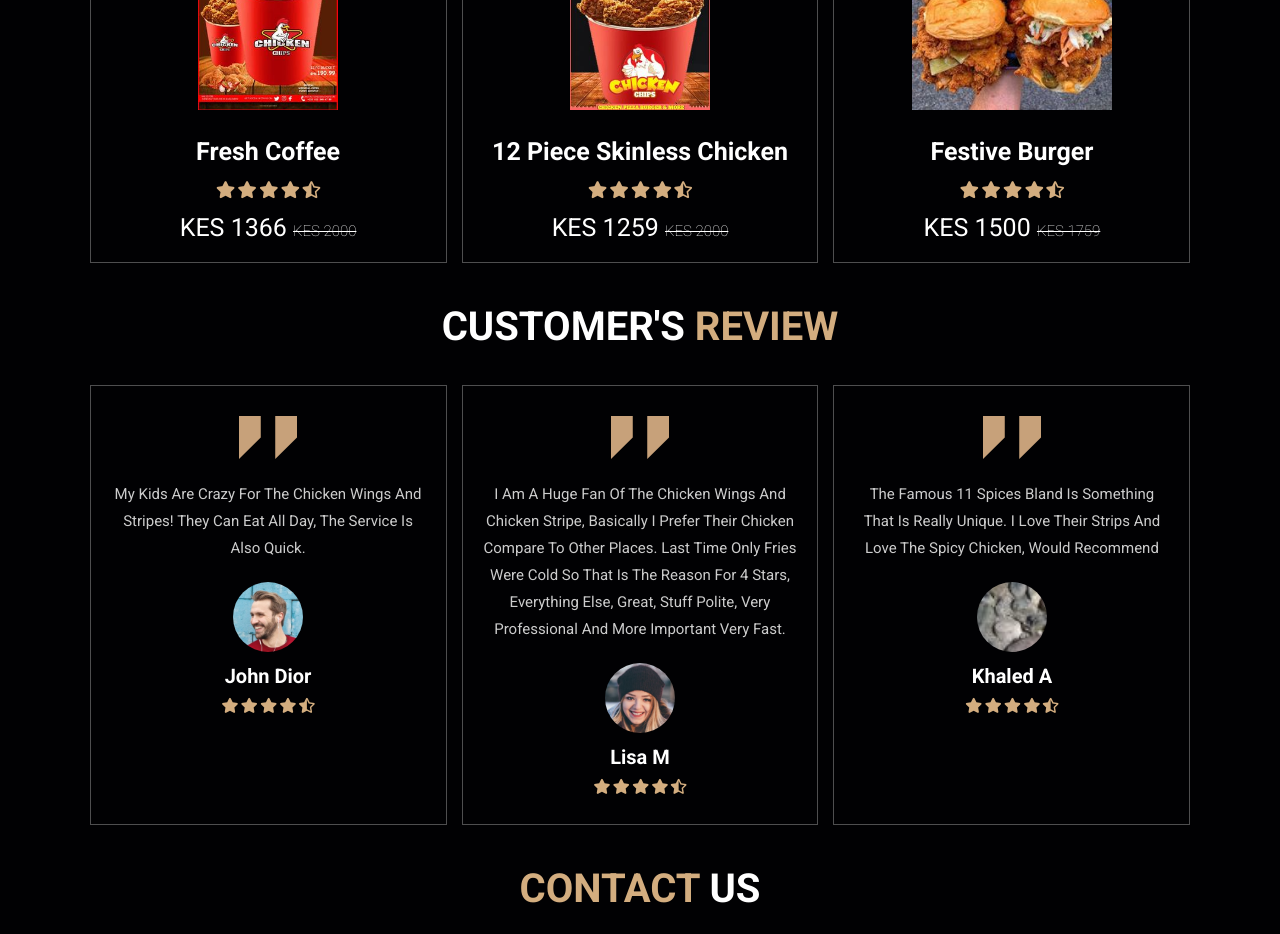
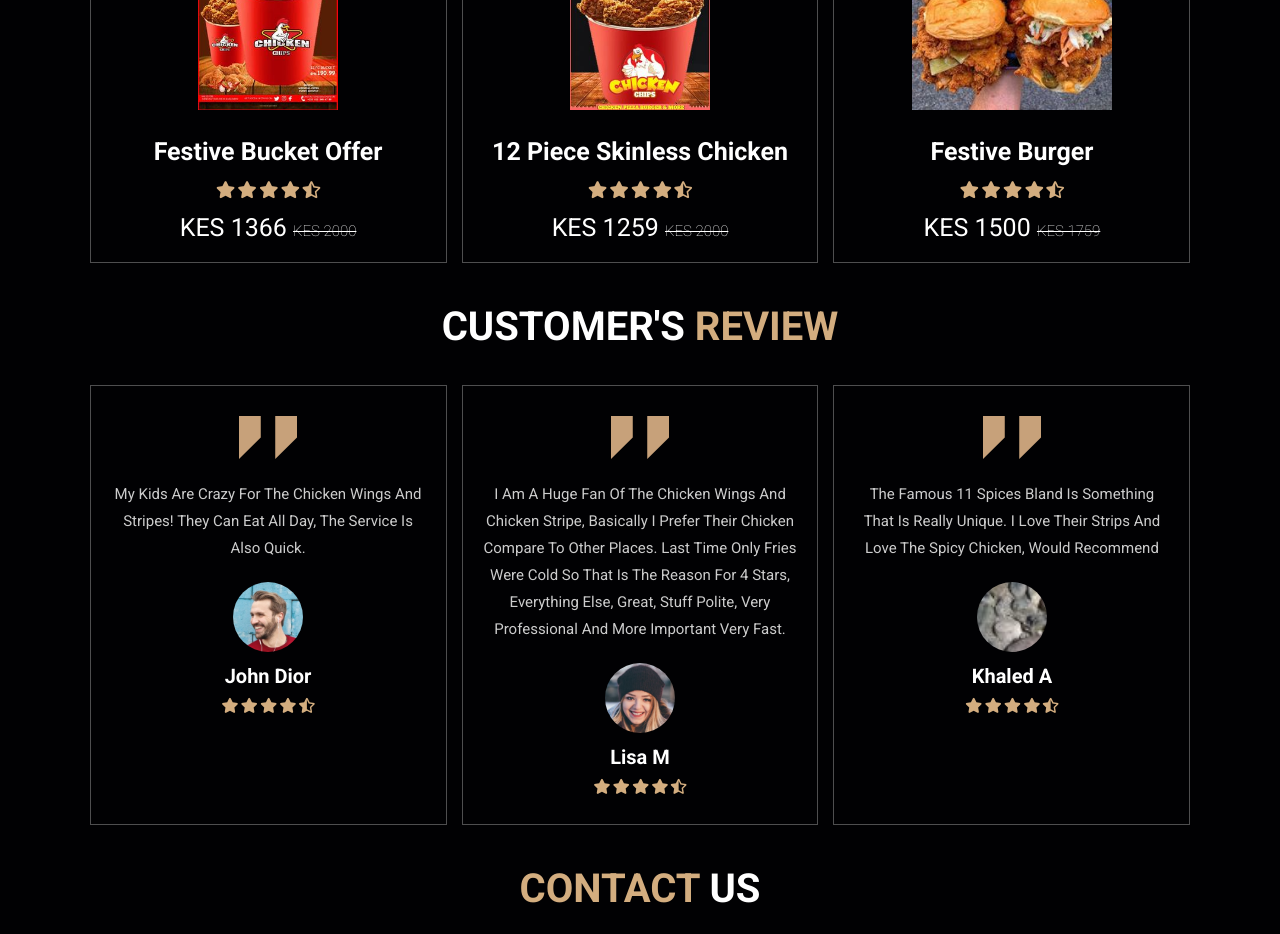
Before and after one commit to Khalifnashon/Phase-1-Independent-Project, a plain HTML site: page index.html in a window 1280 px wide. Shown: the part 1940-2874 px from the top of the page. Drawn offline with Linux system fonts and the light colour scheme; no server answers.

Commit message:
second commit html

```diff
--- a/index.html
+++ b/index.html
@@ -127,7 +127,7 @@
                 <img src="images/bucket1.jpg" alt="">
             </div>
             <div class="content">
-                <h3>fresh coffee</h3>
+                <h3>festive Bucket Offer</h3>
                 <div class="stars">
                     <i class="fas fa-star"></i>
                     <i class="fas fa-star"></i>
```
